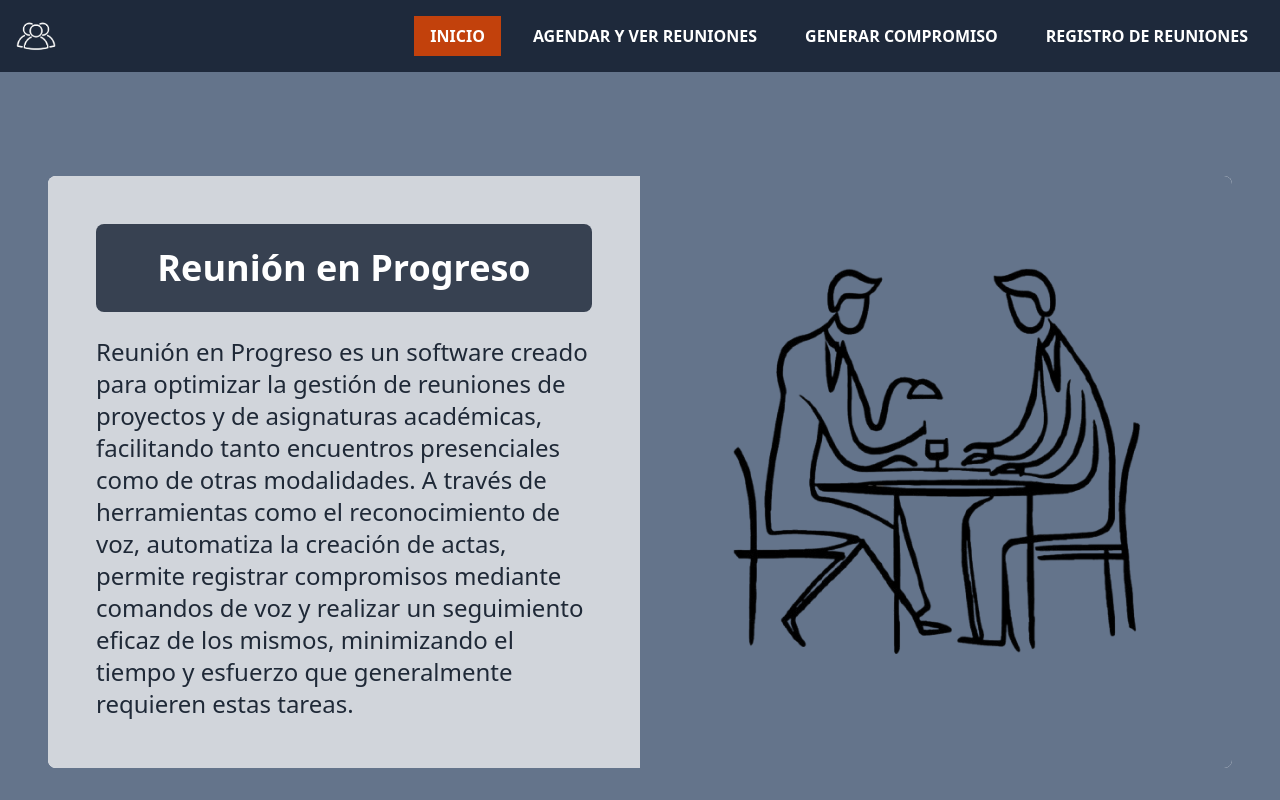
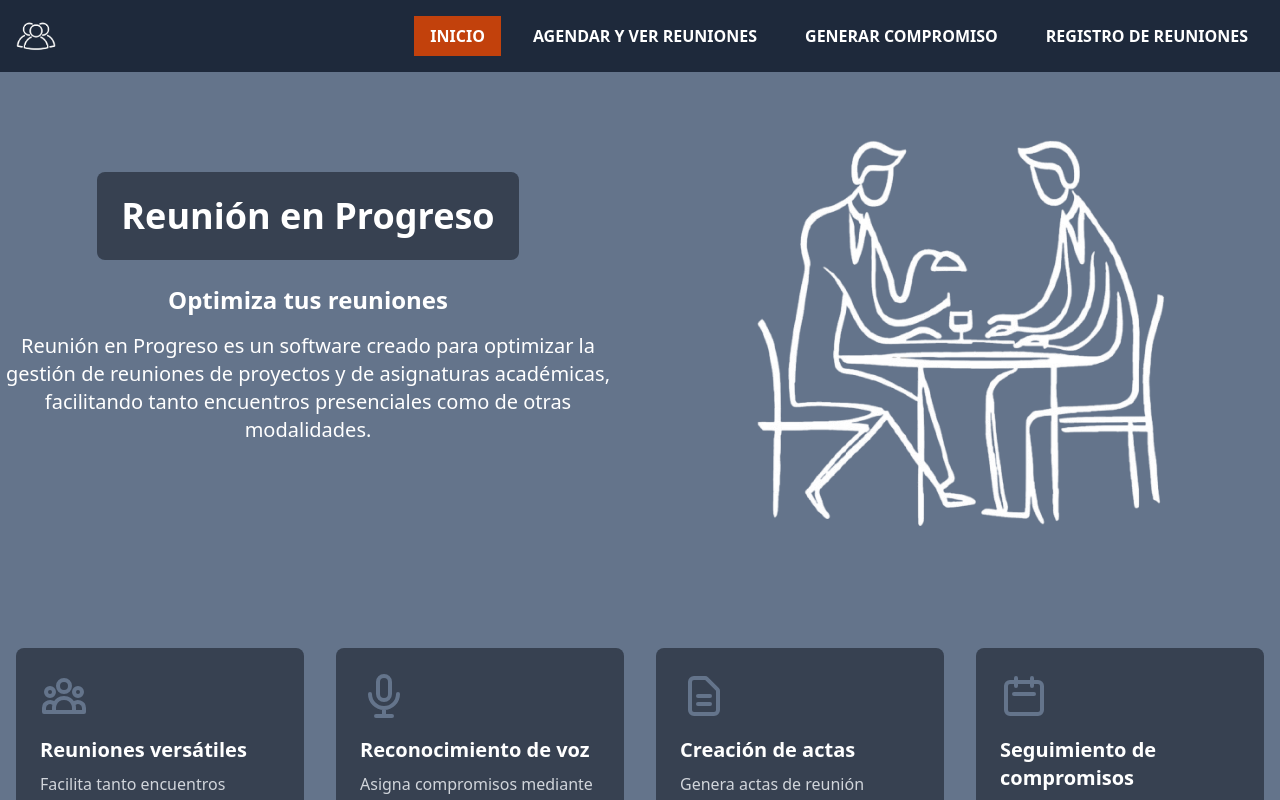
Before and after one commit to GTSEDU/Reunion-en-Progreso, a React (Vite) app: page / in a window 1280 px wide. Shown: the top 800 px of the page. Built offline with nearby package versions, Linux system fonts and the light colour scheme.

Commit message:
mejoras visuales

```diff
--- a/src/components/CompromisoCard.tsx
+++ b/src/components/CompromisoCard.tsx
@@ -5,14 +5,15 @@ interface EventCardProps {
     title: string;
     date: string;
     buttonText: string;
+    bgColour: string;
     integrantes: { nombre: string, compromiso: string; completado: boolean }[];
   }
 
 
-  export default function EventCard({ cardId, title, date, buttonText, integrantes }: EventCardProps) {
+  export default function EventCard({ cardId, title, date, buttonText, integrantes, bgColour }: EventCardProps) {
 
     return (
-      <div className="bg-white p-4 rounded-lg shadow-md">
+      <div className={`${bgColour} bg-opacity-90 border-2 border-gray-800 p-4 rounded-lg shadow-md `}>
       <h2 className="flex items-center justify-center text-lg font-bold mb-2">{title}</h2>
       <p className="flex items-center justify-center">Fecha: {date}</p>
 
--- /dev/null
+++ b/src/components/DescriptionCard.tsx
@@ -0,0 +1,15 @@
+interface FeatureCardProps {
+    icon: React.ReactNode
+    title: string
+    description: string
+}
+
+export default function FeatureCard({ icon, title, description }: FeatureCardProps) {
+    return (
+        <div className="bg-gray-700 p-6 rounded-lg">
+            <div className="text-slate-500">{icon}</div>
+            <h3 className="text-xl font-semibold mb-2">{title}</h3>
+            <p className="text-gray-300">{description}</p>
+        </div>
+    )
+}
--- a/src/components/EventCard.tsx
+++ b/src/components/EventCard.tsx
@@ -8,11 +8,12 @@ interface EventCardProps {
     date: string;
     buttonText: string;
     resumen: string;
+    bgColour: string;
     integrantes: { nombre: string, compromiso: string; completado: boolean }[];
   }
 
 
-  export default function EventCard({ cardId, title, date, buttonText, resumen, integrantes }: EventCardProps) {
+  export default function EventCard({ cardId, title, date, buttonText, resumen, integrantes, bgColour }: EventCardProps) {
     const [isModalOpen, setIsModalOpen] = useState(false);
 
     const openModal = () => {
@@ -71,7 +72,7 @@ interface EventCardProps {
     };
 
     return (
-      <div className="bg-white p-4 rounded-lg shadow-md">
+      <div className={`${bgColour} bg-opacity-90 border-2 border-gray-800 p-4 rounded-lg shadow-md `}>
       <h2 className="flex items-center justify-center text-lg font-bold mb-2">{title}</h2>
       <p className="flex items-center justify-center">Fecha: {date}</p>
 
--- a/src/views/GenerarCompromisoView.tsx
+++ b/src/views/GenerarCompromisoView.tsx
@@ -37,6 +37,7 @@ export default function GenerarCompromisoView() {
                             title={reunion.title}
                             date={formatear_fecha(reunion.day ? reunion.day : 0)}
                             buttonText="Generar Compromiso"
+                            bgColour={reunion.label}
                             integrantes={compromisos[i].integrantes}
                         />
                     );
--- a/src/views/IndexView.tsx
+++ b/src/views/IndexView.tsx
@@ -1,31 +1,71 @@
+import DescriptionCard from '../components/DescriptionCard'
 
 export default function IndexView() {
   return (
-    <div className="bg-slate-500 min-h-screen flex items-center justify-center p-4 sm:p-8 lg:p-12">
-      <div className="w-full max-w-7xl bg-white rounded-lg overflow-hidden">
+    <div className="min-h-screen bg-slate-500 text-white">
       <div className="flex flex-col lg:flex-row">
-          {/* Text Section */}
-          <div className="bg-gray-300 p-6 sm:p-8 lg:p-12 lg:w-1/2">
+        {/* Texto */}
+        <section className="mb-12 flex flex-col items-center justify-center text-center lg:w-1/2 lg:pr-6">
           <h1 className="text-2xl sm:text-3xl lg:text-4xl font-bold bg-gray-700 text-white p-4 sm:p-6 rounded-lg mb-6 text-center">
             Reunión en Progreso
           </h1>
-            <p className="text-md sm:text-base lg:text-2xl text-gray-800 leading-relaxed">
-              Reunión en Progreso es un software creado para optimizar la gestión de reuniones de proyectos y de asignaturas académicas, facilitando tanto encuentros presenciales como de otras modalidades. A través de herramientas como el reconocimiento de voz, automatiza la creación de actas, permite registrar compromisos mediante comandos de voz y realizar un seguimiento eficaz de los mismos, minimizando el tiempo y esfuerzo que generalmente requieren estas tareas.
+          <h2 className="text-md sm:text-xl lg:text-2xl font-bold mb-4">Optimiza tus reuniones</h2>
+          <p className="text-sm sm:text-md lg:text-xl text-white mb-6 max-w-prose">
+            Reunión en Progreso es un software creado para optimizar la gestión de reuniones de proyectos y de asignaturas académicas, facilitando tanto encuentros presenciales como de otras modalidades.
           </p>
-          </div>
-
-          {/* Image Section */}
-          <div className="bg-slate-500 lg:w-1/2 flex items-center justify-center p-6 sm:p-8 lg:p-12">
-            <div className="bg-slate-500 relative w-full aspect-square max-w-md">
+        </section>
+        {/* Imagen */}
+        <div className="lg:w-1/2 flex items-center justify-center p-6 sm:p-8 lg:p-12">
+          <div className="relative w-full aspect-square max-w-md">
             <img
-                className="bg-slate-500"
-                src="/fondo_index.png"
+              src="/fondo_index_1.png"
               alt="Personas reunidas"
             />
           </div>
         </div>
       </div>
-      </div>
+
+      {/* Contenido */}
+      <main className="container mx-auto px-4 py-8">
+        <section className="grid md:grid-cols-2 lg:grid-cols-4 gap-8">
+          <DescriptionCard
+              icon={
+                <svg xmlns="http://www.w3.org/2000/svg" fill="none" viewBox="0 0 24 24" stroke="currentColor" className="w-12 h-12 mb-4">
+                  <path strokeLinecap="round" strokeLinejoin="round" strokeWidth={2} d="M17 20h5v-2a3 3 0 00-5.356-1.857M17 20H7m10 0v-2c0-.656-.126-1.283-.356-1.857M7 20H2v-2a3 3 0 015.356-1.857M7 20v-2c0-.656.126-1.283.356-1.857m0 0a5.002 5.002 0 019.288 0M15 7a3 3 0 11-6 0 3 3 0 016 0zm6 3a2 2 0 11-4 0 2 2 0 014 0zM7 10a2 2 0 11-4 0 2 2 0 014 0z" />
+                </svg>
+              }
+              title="Reuniones versátiles"
+              description="Facilita tanto encuentros presenciales como reuniones en otras modalidades."
+          />
+          <DescriptionCard
+            icon={
+              <svg xmlns="http://www.w3.org/2000/svg" fill="none" viewBox="0 0 24 24" stroke="currentColor" className="w-12 h-12 mb-4">
+                <path strokeLinecap="round" strokeLinejoin="round" strokeWidth={2} d="M19 11a7 7 0 01-7 7m0 0a7 7 0 01-7-7m7 7v4m0 0H8m4 0h4m-4-8a3 3 0 01-3-3V5a3 3 0 116 0v6a3 3 0 01-3 3z" />
+              </svg>
+            }
+            title="Reconocimiento de voz"
+            description="Asigna compromisos mediante tecnología de reconocimiento de voz."
+          />
+          <DescriptionCard
+            icon={
+              <svg xmlns="http://www.w3.org/2000/svg" fill="none" viewBox="0 0 24 24" stroke="currentColor" className="w-12 h-12 mb-4">
+                <path strokeLinecap="round" strokeLinejoin="round" strokeWidth={2} d="M9 12h6m-6 4h6m2 5H7a2 2 0 01-2-2V5a2 2 0 012-2h5.586a1 1 0 01.707.293l5.414 5.414a1 1 0 01.293.707V19a2 2 0 01-2 2z" />
+              </svg>
+            }
+            title="Creación de actas"
+            description="Genera actas de reunión automáticamente, ahorrando tiempo y esfuerzo."
+          />
+          <DescriptionCard
+            icon={
+              <svg xmlns="http://www.w3.org/2000/svg" fill="none" viewBox="0 0 24 24" stroke="currentColor" className="w-12 h-12 mb-4">
+                <path strokeLinecap="round" strokeLinejoin="round" strokeWidth={2} d="M8 7V3m8 4V3m-9 8h10M5 21h14a2 2 0 002-2V7a2 2 0 00-2-2H5a2 2 0 00-2 2v12a2 2 0 002 2z" />
+              </svg>
+            }
+            title="Seguimiento de compromisos"
+            description="Registra y realiza un seguimiento eficaz de los compromisos asignados a cada participante."
+          />
+        </section>
+      </main>
     </div>
   )
 }
--- a/src/views/SeguimientoView.tsx
+++ b/src/views/SeguimientoView.tsx
@@ -87,6 +87,7 @@ export default function SeguimientoView() {
                     date={formatear_fecha(reunion.day ? reunion.day : 0)}
                     buttonText="Registro de compromiso"
                     resumen={compromiso?.resumen || ''}
+                    bgColour={reunion.label}
                     integrantes={compromiso?.integrantes || []}
                     />
                 );
```
Also changed, not shown: public/fondo_index_1.png (added), public/fondo_index_2.png (renamed from public/fondo_index.png). Lines whose indentation alone changed are shown as unchanged.
